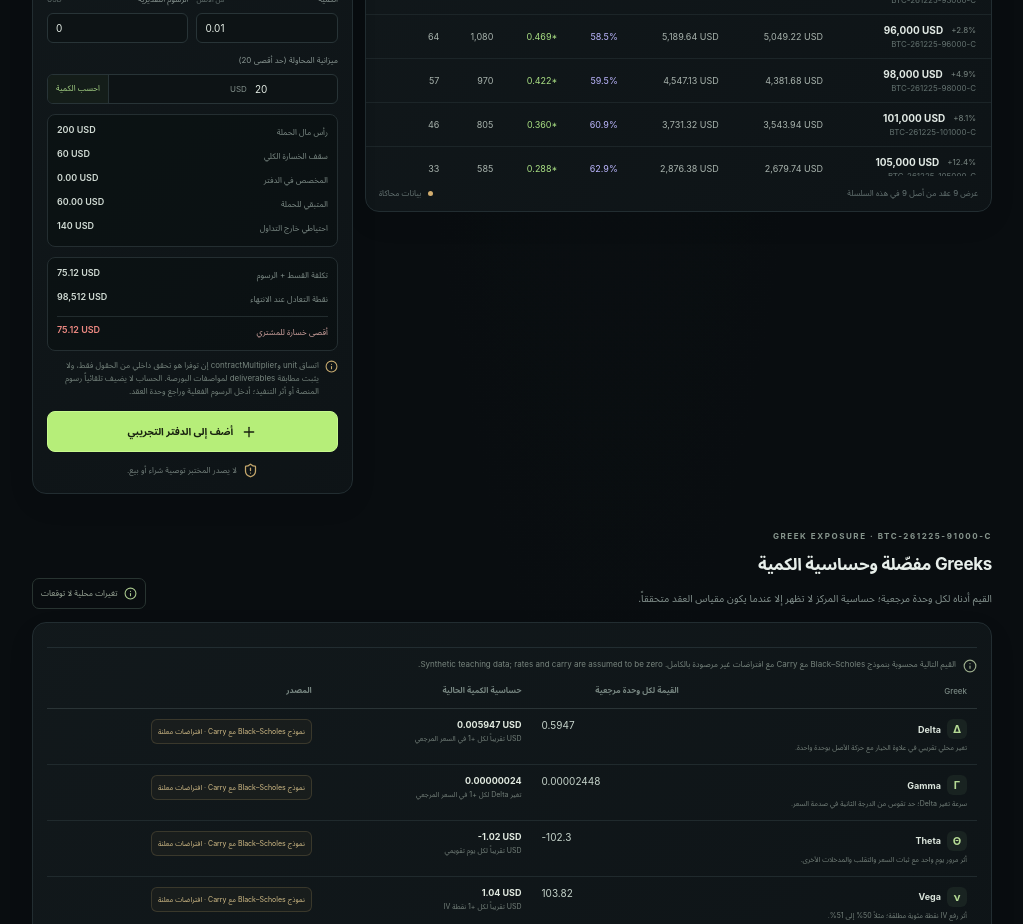
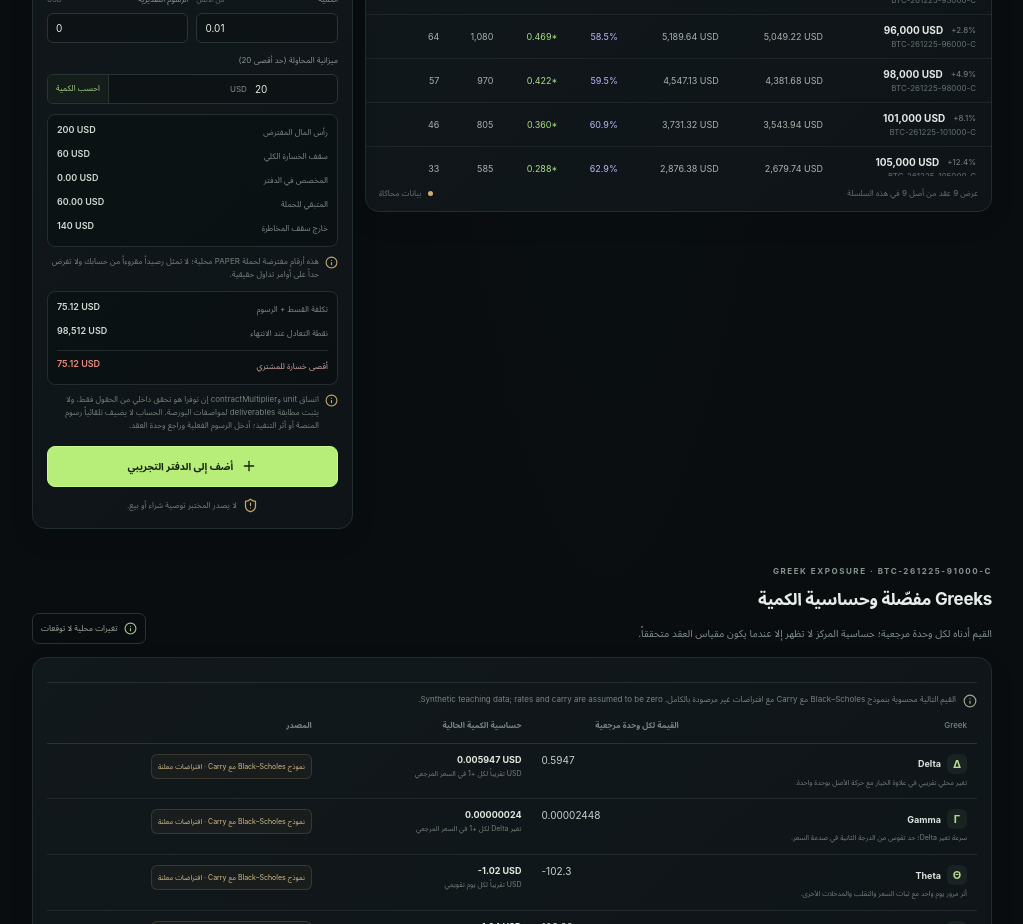
Before and after one commit to raawaa93/Sol, a React (Vite) app: page / in a window 1280 px wide. Shown: the part 2140-3064 px from the top of the page, without its empty margins (4-1027 px from the left). Built offline with nearby package versions, Linux system fonts and the light colour scheme.

Commit message:
ui: clarify campaign capital is assumed PAPER budget

```diff
--- a/src/App.tsx
+++ b/src/App.tsx
@@ -1509,12 +1509,13 @@ function App() {
                 </div>
                 {hasPremiumSizingCapability && <div className="budget-row"><label htmlFor="risk-budget">ميزانية المحاولة (حد أقصى 20)</label><div><input id="risk-budget" type="number" min="0" max={PAPER_CAMPAIGN_PER_TRADE_CAP} step="1" value={riskBudget} onChange={(event) => setRiskBudget(Math.min(PAPER_CAMPAIGN_PER_TRADE_CAP, Math.max(0, Number(event.target.value))))} /><span>{quoteAssetLabel ?? 'عملة غير محددة'}</span><button onClick={handleBudgetClick} title="احسب كمية لا تتجاوز الميزانية">احسب الكمية</button></div></div>}
                 <div className="risk-summary campaign-risk-summary">
-                  <div><span>رأس مال الحملة</span><strong>{formatMoney(PAPER_CAMPAIGN_CAPITAL, 0, 'USD')}</strong></div>
-                  <div><span>سقف الخسارة الكلي</span><strong>{formatMoney(PAPER_CAMPAIGN_MAX_LOSS, 0, quoteAssetLabel ?? 'USDT')}</strong></div>
+                  <div><span>رأس المال المفترض</span><strong>{formatMoney(PAPER_CAMPAIGN_CAPITAL, 0, 'USD')}</strong></div>
+                  <div><span>سقف الخسارة الكلي</span><strong>{campaignBudget.supportedCurrency ? formatMoney(PAPER_CAMPAIGN_MAX_LOSS, 0, campaignBudget.currency) : 'غير متاح'}</strong></div>
                   <div><span>المخصص في الدفتر</span><strong>{campaignBudget.unknownEntries || campaignBudget.currencyMismatchEntries ? 'غير محسوب' : formatMoney(campaignBudget.used, 2, campaignBudget.currency || null)}</strong></div>
                   <div><span>المتبقي للحملة</span><strong>{campaignBudgetBlockMessage ? 'محجوب' : formatMoney(campaignBudget.remaining, 2, campaignBudget.currency || null)}</strong></div>
-                  <div><span>احتياطي خارج التداول</span><strong>{formatMoney(PAPER_CAMPAIGN_CAPITAL - PAPER_CAMPAIGN_MAX_LOSS, 0, 'USD')}</strong></div>
+                  <div><span>خارج سقف المخاطرة</span><strong>{formatMoney(PAPER_CAMPAIGN_CAPITAL - PAPER_CAMPAIGN_MAX_LOSS, 0, 'USD')}</strong></div>
                 </div>
+                <div className="analysis-footnote"><Info size={13} /><span>هذه أرقام مفترضة لحملة PAPER محلية؛ لا تمثل رصيداً مقروءاً من حسابك ولا تفرض حداً على أوامر تداول حقيقية.</span></div>
                 {campaignBudgetBlockMessage && <div className="analysis-footnote"><ShieldAlert size={13} /><span>{campaignBudgetBlockMessage} يُحسب كل إدخال PAPER ضمن سقف الحملة حتى إعادة ضبط الدفتر؛ لا يدعم الدفتر حالياً تسجيل إغلاق الصفقات.</span></div>}
                 <div className="risk-summary">
                   <div><span>تكلفة القسط + الرسوم</span><strong>{canCalculatePremiumCost ? formatMoney(totalCost, 2, quoteAssetLabel ?? null) : 'غير متاح'}</strong></div>
```
